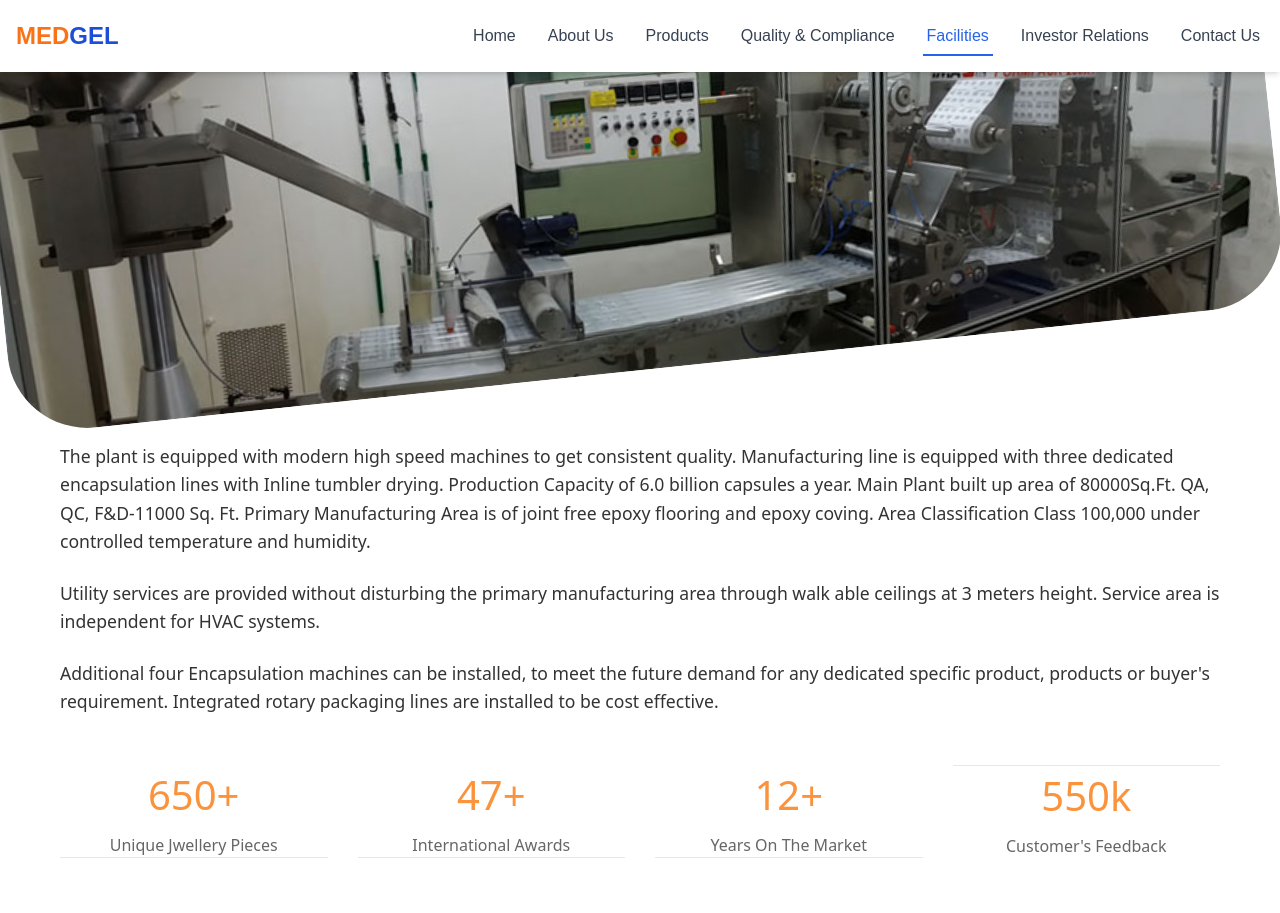
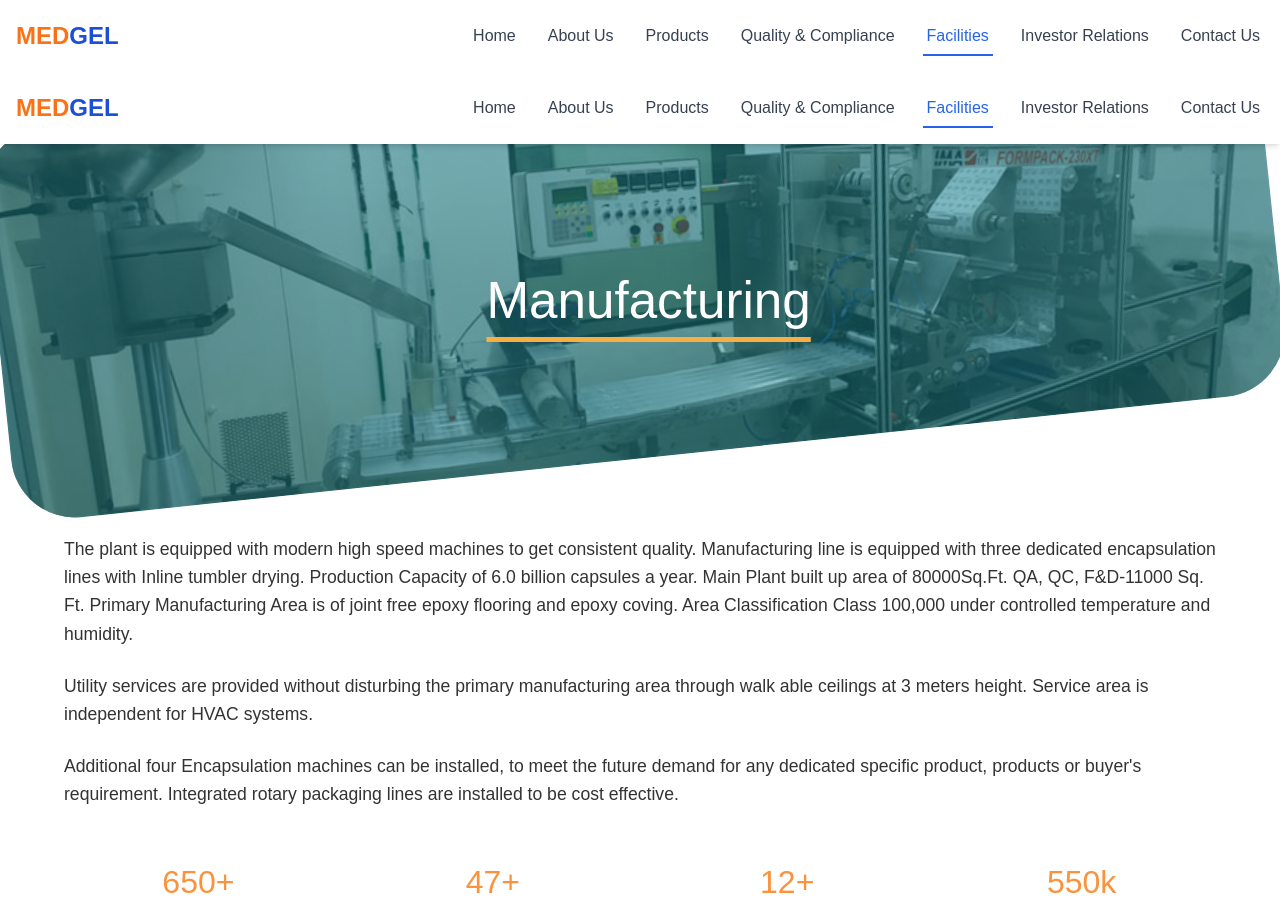
Before and after one commit to anurag-verma-india/medgel-nextjs, a Next.js app: page /facilities in a window 1280 px wide. Shown: the top 913 px of the page. Built offline with nearby package versions, Linux system fonts and the light colour scheme.

Commit message:
Facilites page: Applied 23 April changes by Akash

```diff
--- a/src/app/facilities/ContractManufacturing.css
+++ b/src/app/facilities/ContractManufacturing.css
@@ -8,7 +8,7 @@
     color: rgba(239, 239, 239, 1);
   }
   .CM-tri {
-    position: ;
+    position: relative;
     display: flex;
     flex-direction: column;
   }
@@ -52,9 +52,11 @@
   }
 
   .CM-description {
+    width: 90%;
+    margin: auto;
     font-size: 1.1rem;
     line-height: 1.6;
-    color: #333;
+    color: black;
     margin-bottom: 40px;
     text-align: justify;
   }
--- a/src/app/facilities/ContractManufacturing.tsx
+++ b/src/app/facilities/ContractManufacturing.tsx
@@ -27,17 +27,18 @@ const ContractManufacturing = () => {
         <header className="CM-header">
           <h1 className="CM-title">Contract<br /> Manufacturing</h1>
         </header>
-
         <div className="CM-image-grid">
           <img src='/images/ContractManufacturing1.png' alt='manufacturing-image1' />
+
           <img
             src="/images/gear.png"
             alt="Gear Icon"
             className="gear-icon"
           />
-        </div>
+
         <div className="overlay-image">
           <img src="/images/contractmanufacturing2.png" alt="manufacturing-image2" />
+        </div>
         </div>
       </div>
 
--- a/src/app/facilities/manufacturing.css
+++ b/src/app/facilities/manufacturing.css
@@ -1,7 +1,7 @@
 .manufacturing-container {
   width: 100%;
   overflow: hidden;
-  font-family: system-ui, -apple-system, sans-serif;
+  font-family: sans-serif;
 }
 
 .whitebg {
@@ -9,27 +9,57 @@
   width: 60;
   position: relative;
   color: white;
-  padding-bottom: 2rem;
+  margin-bottom: 6vw;
 }
-
+.manufacturing-title-box {
+  position: relative;
+}
 .manufacturing-title-box img {
+  width:100%;
+   margin-left: -0.5vw;
+  margin-top: -6vw;
+  border-radius: 5vw;
+  transform: rotate(-6deg);
+  display: block;
+}
+.transparent-col {
+  position: absolute;
+  border-radius: 5vw;
+  margin-left: -0.5vw;
+  top: 0;
+  left: 0;
   width: 100%;
-  margin-left: -0.5rem;
-  margin-top: -5.8rem;
-  border-radius: 5rem;
+  height: 100%;
+  background-color: rgba(29, 136, 146, 0.5);
   transform: rotate(-6deg);
-
+  z-index: 1;
+}
+.manufacturing-title  {
+  position: absolute;
+  top: 50%;
+  left: 38%;
+  color: black;
+  z-index: 2;
+}
+.manufacturing-title h1{
+  position: relative;
+  font-size: 4vw;
+  color: white;
+  font-style: bold;
+  text-decoration: underline;
+  text-decoration-color: rgba(249, 173, 66, 1);
+  text-underline-offset: 1.5vw;
 }
 
 .hero-content h1 {
-  font-size: 3.5rem;
-  margin: 0;
+  font-size: 3.5vw;
 }
 
 .content-section {
-  max-width: 1200px;
-  margin: 0 auto;
-  padding: 40px 20px;
+  width: 90%;
+
+  margin: 2vw auto;
+  /* padding: 40px 20px; */
 }
 
 .description {
@@ -42,7 +72,7 @@
 .stats-container {
   display: grid;
   grid-template-columns: repeat(4, 1fr);
-  gap: 30px;
+  gap: 2vw  ;
   margin: 50px 0;
 }
 
@@ -51,13 +81,14 @@
 }
 
 .stat-item h2 {
-  font-size: 2.5rem;
+  font-size: 2.0rem;
   color: #FB923C;
   margin: 0;
 }
 
 .stat-item p {
-  color: #666;
+  font-size: 1.4rem;
+  color: rgba(255, 146, 1, 1);
   margin-top: 8px;
 }
 
--- a/src/app/facilities/manufacturing.tsx
+++ b/src/app/facilities/manufacturing.tsx
@@ -1,43 +1,38 @@
-import "./manufacturing.css";
+import './manufacturing.css';
 
 const ManufacturingSection = () => {
   return (
     <div className="manufacturing-container">
-      <div className="whitebg">
+      <div className='whitebg'>
         <div className="manufacturing-title-box">
-          <img src="/images/Manufacturing.jpg" alt="yabadabidoo" />
+          <img src="/images/Manufacturing.jpg" alt="yabadabidoo"  className='manufacturing-title-box-image'/>
+          <div className='transparent-col'></div>
+          <div className='manufacturing-title'>
+            <h1>
+              Manufacturing
+            </h1>
+          </div>
         </div>
       </div>
 
       <div className="content-section">
         <p className="description">
-          The plant is equipped with modern high speed machines to get
-          consistent quality. Manufacturing line is equipped with three
-          dedicated encapsulation lines with Inline tumbler drying. Production
-          Capacity of 6.0 billion capsules a year. Main Plant built up area of
-          80000Sq.Ft. QA, QC, F&D-11000 Sq. Ft. Primary Manufacturing Area is of
-          joint free epoxy flooring and epoxy coving. Area Classification Class
-          100,000 under controlled temperature and humidity.
+            The plant is equipped with modern high speed machines to get consistent quality. Manufacturing line is equipped with three dedicated encapsulation lines with Inline tumbler drying. Production Capacity of 6.0 billion capsules a year. Main Plant built up area of 80000Sq.Ft. QA, QC, F&D-11000 Sq. Ft. Primary Manufacturing Area is of joint free epoxy flooring and epoxy coving. Area Classification Class 100,000 under controlled temperature and humidity.
         </p>
 
         <p className="description">
-          Utility services are provided without disturbing the primary
-          manufacturing area through walk able ceilings at 3 meters height.
-          Service area is independent for HVAC systems.
+          Utility services are provided without disturbing the primary manufacturing area through walk able ceilings at 3 meters height. Service area is independent for HVAC systems.
         </p>
 
         <p className="description">
-          Additional four Encapsulation machines can be installed, to meet the
-          future demand for any dedicated specific product, products or buyer's
-          requirement. Integrated rotary packaging lines are installed to be
-          cost effective.
+          Additional four Encapsulation machines can be installed, to meet the future demand for any dedicated specific product, products or buyer's requirement. Integrated rotary packaging lines are installed to be cost effective.
         </p>
 
         <div className="stats-container">
           <div className="stat-item">
             <h2>650+</h2>
             <p>Unique Jwellery Pieces</p>
-            <hr />
+            <hr/>
           </div>
           <div className="stat-item">
             <h2>47+</h2>
@@ -50,30 +45,26 @@ const ManufacturingSection = () => {
             <hr />
           </div>
           <div className="stat-item">
-            <hr />
+
             <h2>550k</h2>
             <p>Customer's Feedback</p>
+            <hr />
           </div>
         </div>
 
         <p className="description">
-          Confirmation of each processing stage with class of cleanliness; viz.
-          100,000 with respect to room air changes, pressure, particle count,
-          flow direction etc.
+          Confirmation of each processing stage with class of cleanliness; viz. 100,000 with respect to room air changes, pressure, particle count, flow direction etc.
         </p>
 
         <p className="description">
-          The area is divided into Primary & Secondary manufacturing as the
-          number of entries will be restricted in the Primary area.
+          The area is divided into Primary & Secondary manufacturing as the number of entries will be restricted in the Primary area.
         </p>
 
         <p className="description">
-          Primary area is under microbial count and particulate matters. All
-          systems are periodically checked as per international regulatory
-          standard to comply with the same in latest guidelines issued by WHO.
+          Primary area is under microbial count and particulate matters. All systems are periodically checked as per international regulatory standard to comply with the same in latest guidelines issued by WHO.
         </p>
       </div>
-    </div>
+      </div>
   );
 };
 
--- a/src/app/facilities/manufacturingchat.tsx
+++ b/src/app/facilities/manufacturingchat.tsx
@@ -1,6 +1,6 @@
 import './manufacturingchat.css';
 
-const aContractManufacturing = () => {
+const AContractManufacturing = () => {
   return (
     <div className="contract-manufacturing-container">
       <h1 className="contract-manufacturing-title">
@@ -9,19 +9,19 @@ const aContractManufacturing = () => {
       <div className="contract-manufacturing-content">
         <div className="contract-manufacturing-image-section">
           <img
-            src="image1.jpg"
+            src="/images/ContractManufacturing1.png"
             alt="Machine 1"
             className="contract-manufacturing-image"
           />
           <img
-            src="image2.jpg"
+            src="/images/contractmanufacturing2.png"
             alt="Machine 2"
             className="contract-manufacturing-image"
           />
         </div>
         <div className="contract-manufacturing-gears-section">
           <img
-            src="gears.png"
+            src="/images/gear.png"
             alt="Gears Design"
             className="contract-manufacturing-gears"
           />
@@ -31,4 +31,4 @@ const aContractManufacturing = () => {
   );
 };
 
-export default aContractManufacturing;
+export default AContractManufacturing;
--- a/src/app/facilities/page.jsx
+++ b/src/app/facilities/page.jsx
@@ -1,19 +1,21 @@
-// import Header from "../_common_component/Header";
-// import Footer from "../_common_component/Footer";
+import Header from "../_common_component/Header";
+import Footer from "../_common_component/Footer";
 import ManufacturingSection from "./manufacturing";
 import ContractManufacturing from "./ContractManufacturing";
 import ResearchDevelopment from "./ResearchAndDev";
 import TechnologySection from "./Tech";
-import aContractManufacturing from "./manufacturingchat";
+import AContractManufacturing from "./manufacturingchat";
 
 function facilities() {
     return (
         <div>
+            <Header />
             <ManufacturingSection />
-            <aContractManufacturing/>
+            {/* <AContractManufacturing/> */}
             <ContractManufacturing />
             <ResearchDevelopment />
             <TechnologySection/>
+            <Footer />
         </div>
     )
 }
```
